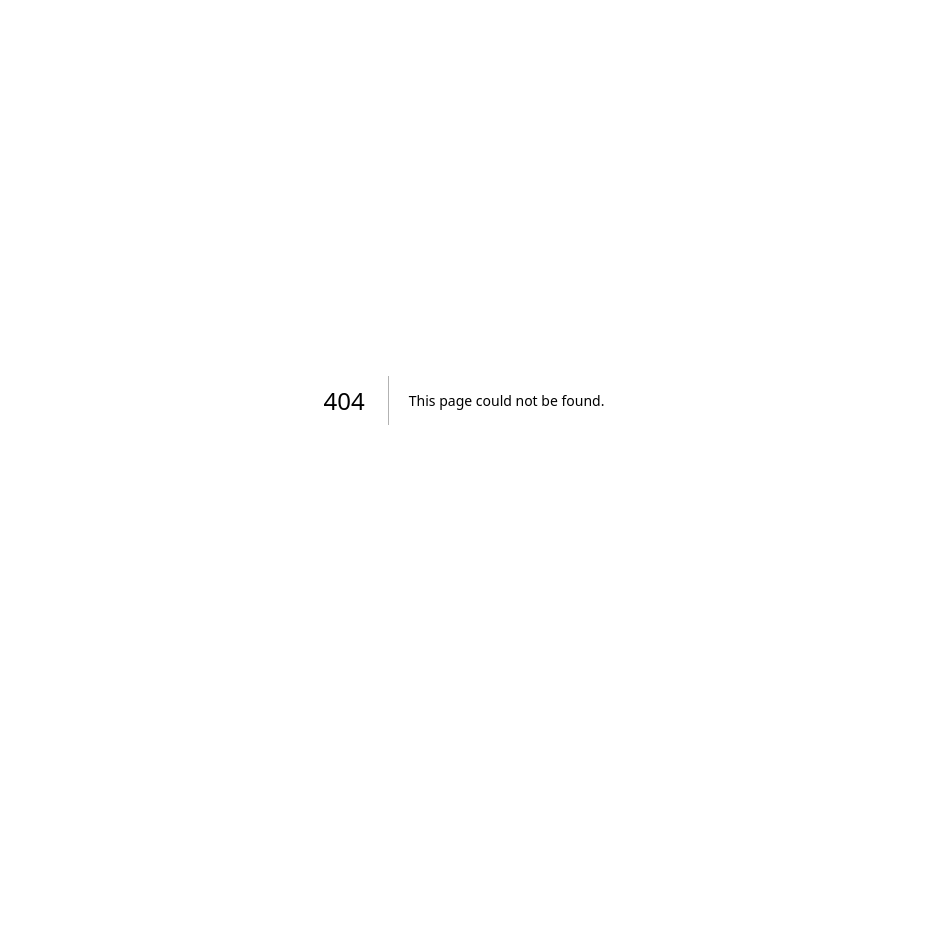
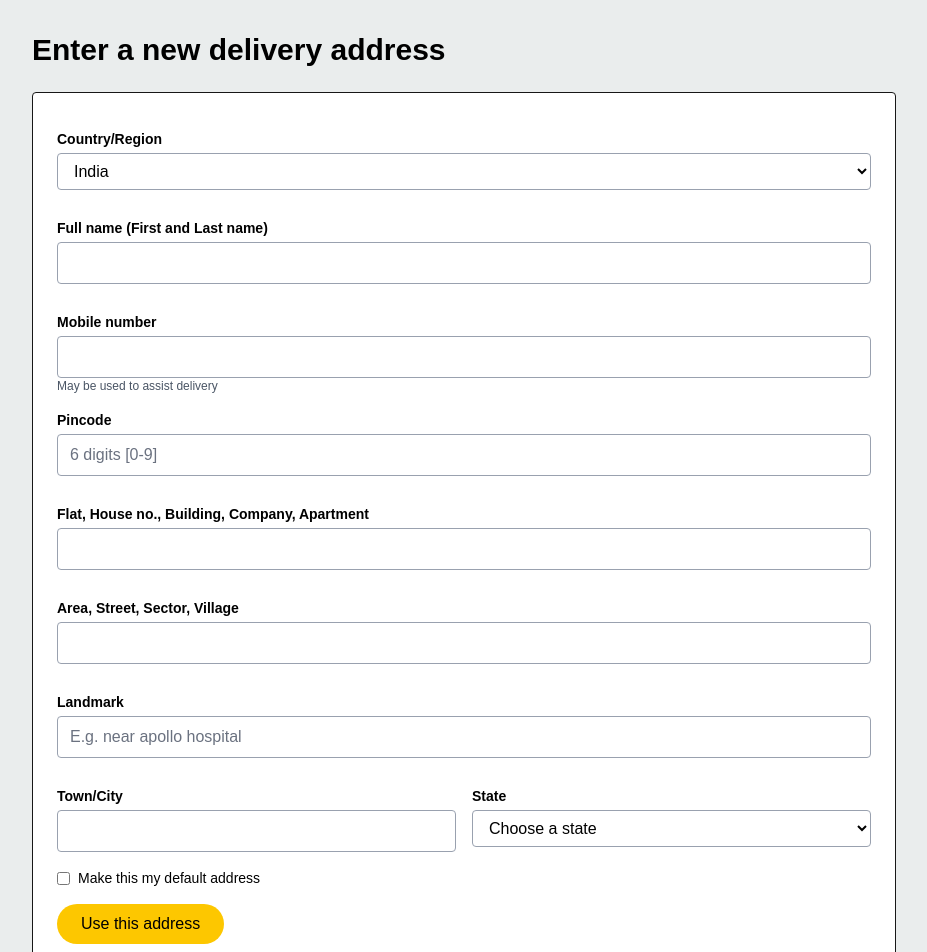
Before and after one commit to yc8545/Amazon-Clone, a Next.js app: page /address in a window 1280 px wide. Before the commit this address had no page. Shown: the top 952 px of the page, without its empty margins (176-1103 px from the left). Before the commit the page ends 800 px from the top, so only its background shows below. Built offline with nearby package versions, Linux system fonts and the light colour scheme.

Commit message:
maybe the final product

```diff
--- /dev/null
+++ b/app/address/page.js
@@ -0,0 +1,164 @@
+"use client";
+
+import { useState } from "react";
+import { useRouter } from "next/navigation";
+
+export default function AddressPage() {
+  const router = useRouter();
+
+  const [form, setForm] = useState({
+    country: "India",
+    fullName: "",
+    phone: "",
+    pincode: "",
+    house: "",
+    area: "",
+    landmark: "",
+    city: "",
+    state: "",
+  });
+
+  const [error, setError] = useState("");
+
+  const handleChange = (e) => {
+    setForm({ ...form, [e.target.name]: e.target.value });
+    setError("");
+  };
+
+  const handleSubmit = () => {
+
+
+    // ✅ NAVIGATE
+    router.push("/checkout");
+  };
+
+  return (
+    <div className="bg-[#eaeded] min-h-screen">
+      <div className="max-w-4xl mx-auto py-8 px-4">
+        <h1 className="text-3xl font-bold mb-6 text-black">
+          Enter a new delivery address
+        </h1>
+
+        {/* ERROR */}
+        {error && (
+          <div className="bg-red-100 text-red-600 p-2 mb-4 text-sm rounded">
+            {error}
+          </div>
+        )}
+
+        {/* FORM */}
+        <div className="bg-white p-6 rounded border">
+
+          {/* COUNTRY */}
+          <Label>Country/Region</Label>
+          <select className="w-full border border-gray-400 rounded px-3 py-2 text-black mb-4">
+            <option>India</option>
+          </select>
+
+          {/* NAME */}
+          <Label>Full name (First and Last name)</Label>
+          <input
+            name="fullName"
+            onChange={handleChange}
+            className="w-full border border-gray-400 rounded px-3 py-2 text-black mb-4"
+          />
+
+          {/* PHONE */}
+          <Label>Mobile number</Label>
+          <input
+            name="phone"
+            onChange={handleChange}
+            className="w-full border border-gray-400 rounded px-3 py-2 text-black"
+          />
+          <p className="text-xs text-gray-600 mb-4">
+            May be used to assist delivery
+          </p>
+
+          {/* PINCODE */}
+          <Label>Pincode</Label>
+          <input
+            name="pincode"
+            onChange={handleChange}
+            className="w-full border border-gray-400 rounded px-3 py-2 text-black mb-4"
+            placeholder="6 digits [0-9]"
+          />
+
+          {/* HOUSE */}
+          <Label>Flat, House no., Building, Company, Apartment</Label>
+          <input
+            name="house"
+            onChange={handleChange}
+            className="w-full border border-gray-400 rounded px-3 py-2 text-black mb-4"
+          />
+
+          {/* AREA */}
+          <Label>Area, Street, Sector, Village</Label>
+          <input
+            name="area"
+            onChange={handleChange}
+            className="w-full border border-gray-400 rounded px-3 py-2 text-black mb-4"
+          />
+
+          {/* LANDMARK */}
+          <Label>Landmark</Label>
+          <input
+            name="landmark"
+            onChange={handleChange}
+            className="w-full border border-gray-400 rounded px-3 py-2 text-black mb-4"
+            placeholder="E.g. near apollo hospital"
+          />
+
+          {/* CITY + STATE */}
+          <div className="flex gap-4 mb-4">
+            <div className="w-1/2">
+              <Label>Town/City</Label>
+              <input
+                name="city"
+                onChange={handleChange}
+                className="w-full border border-gray-400 rounded px-3 py-2 text-black"
+              />
+            </div>
+
+            <div className="w-1/2">
+              <Label>State</Label>
+              <select
+                name="state"
+                onChange={handleChange}
+                className="w-full border border-gray-400 rounded px-3 py-2 text-black"
+              >
+                <option value="">Choose a state</option>
+                <option>Punjab</option>
+                <option>Delhi</option>
+                <option>Haryana</option>
+              </select>
+            </div>
+          </div>
+
+          {/* CHECKBOX */}
+          <div className="flex items-center gap-2 mb-4 text-black">
+            <input type="checkbox" />
+            <span className="text-sm">Make this my default address</span>
+          </div>
+
+          {/* BUTTON */}
+          <button
+            onClick={handleSubmit}
+            className="bg-yellow-400 hover:bg-yellow-500 px-6 py-2 rounded-full font-medium text-black"
+          >
+            Use this address
+          </button>
+
+        </div>
+      </div>
+    </div>
+  );
+}
+
+// LABEL COMPONENT
+function Label({ children }) {
+  return (
+    <p className="text-sm font-semibold mb-1 mt-3 text-black">
+      {children}
+    </p>
+  );
+}
--- a/app/cart/page.js
+++ b/app/cart/page.js
@@ -165,7 +165,7 @@ export default function CartPage() {
         {/* BUTTON */}
 
 
-<Link href="/checkout">
+<Link href="/address">
   <button
     style={{
       width: "100%",
@@ -189,7 +189,7 @@ export default function CartPage() {
             padding: "10px",
           }}
         >
-          EMI Available
+          EMI not Available
         </div>
       </div>
     </div>
--- a/app/checkout/page.js
+++ b/app/checkout/page.js
@@ -167,12 +167,9 @@ if (orderPlaced) {
         }}
       >
         <h2 style={{ marginBottom: "10px" }}>
-          Delivering to Yashika Chaudhary
+          Delivering to Jeffi
         </h2>
 
-        <p style={{ fontSize: "14px", color: "#565959" }}>
-          Chandigarh University, Punjab, India
-        </p>
 
         <span
           style={{
--- a/app/components/Header.js
+++ b/app/components/Header.js
@@ -58,7 +58,7 @@ export default function Header({ setSelectedCategory, setSearch, products ,cart}
         {/* Location */}
         <div style={{ fontSize: "12px" }}>
           <div>Deliver to</div>
-          <strong>Yashika</strong>
+          <strong>Jeffi</strong>
         </div>
 
         {/* 🔥 SEARCH WRAPPER (FIXED) */}
@@ -178,8 +178,8 @@ export default function Header({ setSelectedCategory, setSearch, products ,cart}
 
         {/* Account */}
         <div style={{ fontSize: "12px" }}>
-          <div>Hello, Jeffi</div>
-          <strong>Account & Lists</strong>
+          <div>ohh</div>
+          <strong>Hello, Jeffi</strong>
         </div>
 
         {/* Orders */}
@@ -210,7 +210,7 @@ export default function Header({ setSelectedCategory, setSearch, products ,cart}
           overflowX: "auto",
         }}
       >
-        <strong>☰ All</strong>
+        <strong>soon to come -</strong>
         <span>Fresh</span>
         <span>MX Player</span>
         <span>Sell</span>
--- a/app/product/[id]/page.js
+++ b/app/product/[id]/page.js
@@ -45,26 +45,7 @@ export default function ProductPage() {
     return <p className="p-6">Loading...</p>;
   }
 
-  const addToCart = () => {
-    const existing = cart.find((item) => item.id === product.id);
 
-    let updatedCart;
-
-    if (existing) {
-      updatedCart = cart.map((item) =>
-        item.id === product.id
-          ? { ...item, quantity: item.quantity + 1 }
-          : item
-      );
-    } else {
-      updatedCart = [...cart, { ...product, quantity: 1 }];
-    }
-
-    setCart(updatedCart);
-    localStorage.setItem("cart", JSON.stringify(updatedCart));
-
-    alert("Added to cart 😏🔥");
-  };
 
   const discounted =
     product.price - (product.price * product.discount) / 100;
@@ -149,12 +130,7 @@ return (
         {/* BUTTONS */}
         <div className="flex gap-4">
 
-          <button
-            onClick={addToCart}
-            className="bg-yellow-400 hover:bg-yellow-500 px-6 py-2 rounded font-semibold"
-          >
-            Add to Cart
-          </button>
+
 
 
         </div>
```
